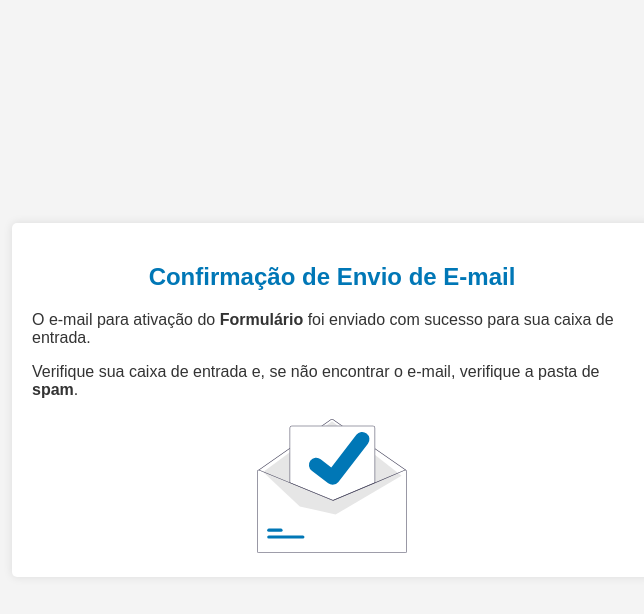
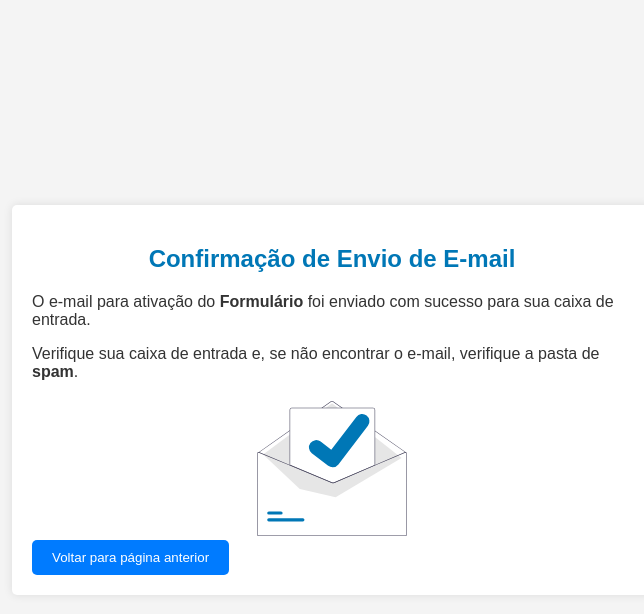
Before and after one commit to YrllanBrandao/form-submitter, a PHP site: page /App/Views/index/mailSent.php in a window 1280 px wide. Shown: the top 614 px of the page, without its empty margins (308-952 px from the left). Run offline with PHP 8.4, Linux system fonts and the light colour scheme.

Commit message:
style: button back

```diff
--- a/App/Views/index/mailSent.php
+++ b/App/Views/index/mailSent.php
@@ -19,7 +19,16 @@
     <div class="illustration">
         <img src="images/mail_sent.svg" alt="Ilustração de e-mail enviado com sucesso" width="150px">
     </div>
+    <button class="btn btn-primary" id="btn-back">
+        Voltar para página anterior
+    </button>
 </div>
+    <script>
+        const buttonBack = document.getElementById("btn-back");
 
+        buttonBack.addEventListener("click", ()=>{
+            window.history.back();
+        })
+    </script>
 </body>
 </html>
--- a/public/css/mailSent.css
+++ b/public/css/mailSent.css
@@ -36,3 +36,16 @@ body {
     max-width: 100%;
     height: auto;
 }
+
+.btn{
+    background-color: #007BFF;
+    color: #fff;
+    border: none;
+    padding: 10px 20px;
+    border-radius: 5px;
+    cursor: pointer;
+}
+.btn:hover {
+    background-color: #0056b3;
+    box-shadow: 0 0 10px rgba(0, 0, 0, 0.3);
+}
```
